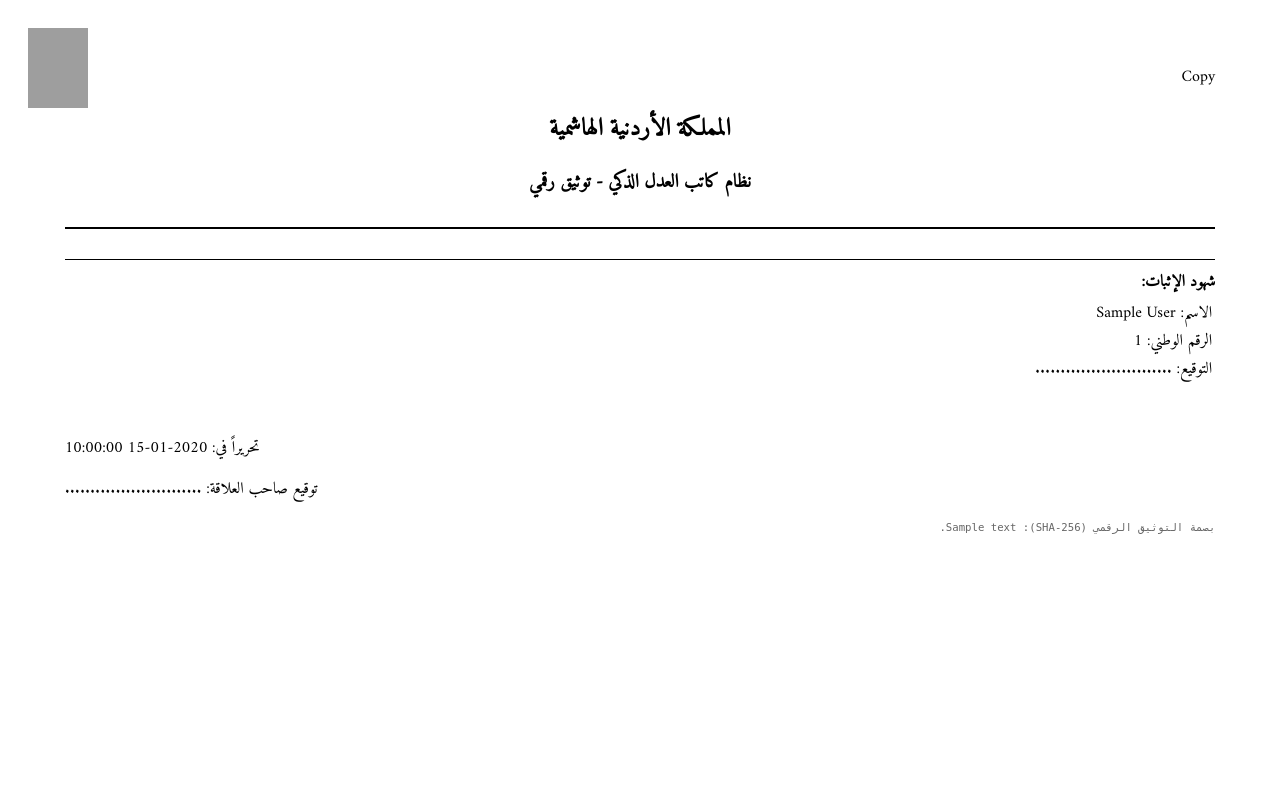
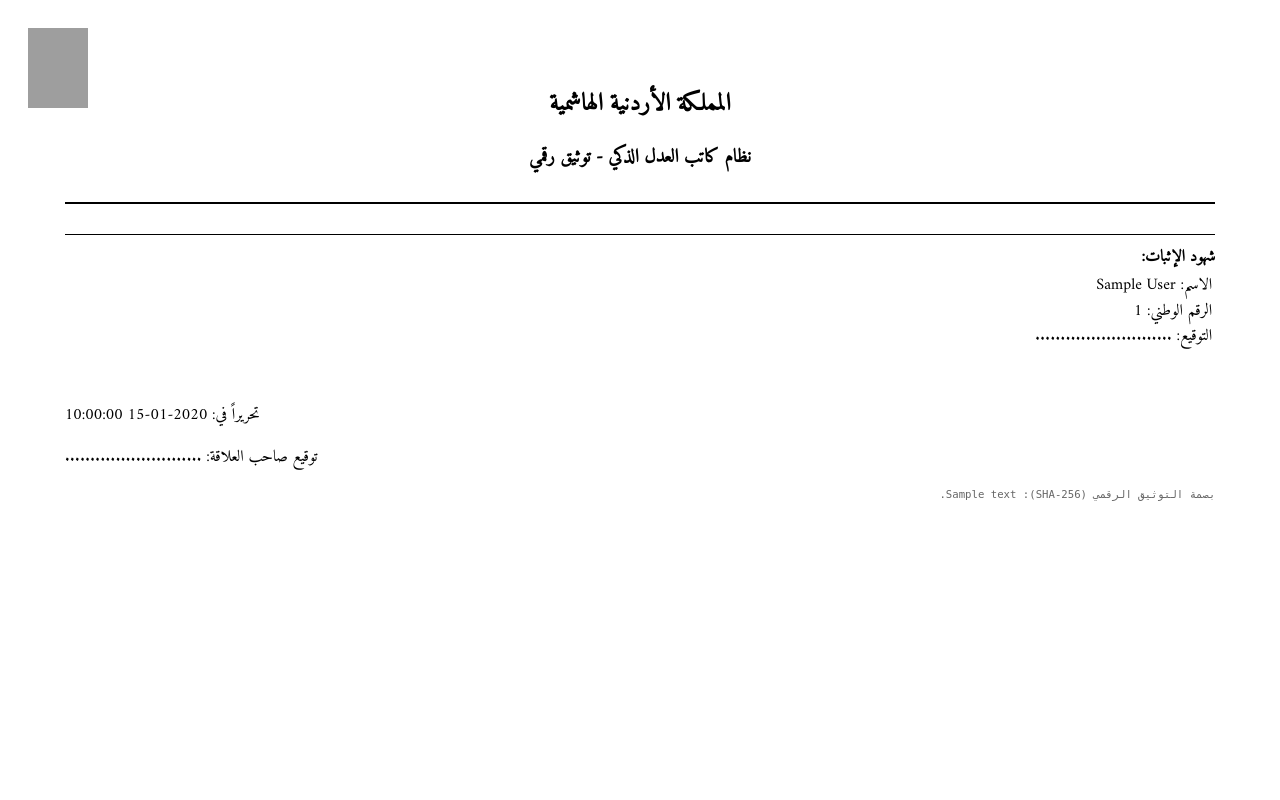
Before and after one commit to mohsen242424/smart-notary-api, a Python web app: template templates/base.html in a window 1280 px wide. Run offline with Jinja, Linux system fonts and the light colour scheme; the template is opened without the code that fills it: most values are stand-ins (such as "Sample title", 1, 10 or a date in 2020); grey boxes are pictures that could not be loaded.

Commit message:
Remove 'Copy' line from base.html
Removed unnecessary 'Copy' line from base.html

```diff
--- a/templates/base.html
+++ b/templates/base.html
@@ -1,5 +1,3 @@
-
-Copy
 
 <!DOCTYPE html>
 <html dir="rtl" lang="ar">
```
